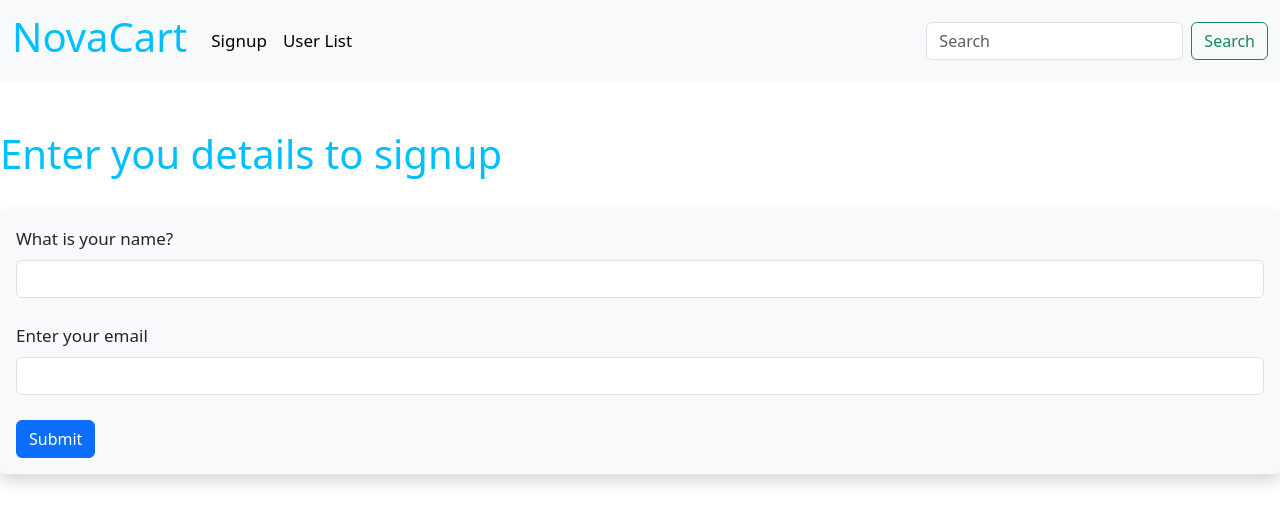
After one commit to JackSparrow9875/Flask, a Flask app: page /user_signup in a window 1280 px wide. The commit adds this page. Shown: the top 524 px of the page. Run offline with Flask 3, Linux system fonts and the light colour scheme.

Commit message:
added the user signup form

```diff
--- a/app.py
+++ b/app.py
@@ -2,31 +2,20 @@ from flask import Flask, render_template, flash
 from flask_wtf import FlaskForm
 from wtforms import StringField, SubmitField
 from wtforms.validators import DataRequired
-from flask_sqlalchemy import SQLAlchemy
+import sqlite3
 from datetime import datetime
 
 app = Flask(__name__)
 
-#adding database
-app.config['SQLALCHEMY_DATABASE_URI'] = 'sqlite:///users.db'
 #secret key
 app.config['SECRET_KEY'] = "secret_key@123"
 
-#initializing the database
-db = SQLAlchemy(app)
 
-class Uses(db.Model):
-    id = db.Column(db.Integer, primary_key=True)
-    name = db.Column(db.String(200), nullable=False)
-    email = db.Column(db.String(200), nullable=False, unique=True)
-    date_added = db.Column(db.DateTime, default=datetime.utcnow)
+class UserForm(FlaskForm):
+    name = StringField("What is your name?", validators=[DataRequired()])
+    email = StringField("Enter your email", validators=[DataRequired()])
+    submit = SubmitField("Submit")
 
-    def __repr__(self):
-        return '<Name %r>' % self.name
-
-class NamerForm(FlaskForm):
-    name = StringField("What is your name?", validators=[DataRequired()])
-    submit = SubmitField("Submit")
 
 @app.route('/')
 def index():
@@ -36,17 +25,39 @@ def index():
 def user(name):
     return render_template('user.html',name=name)
 
-@app.route('/form', methods=["GET", "POST"])
-def exform():
+@app.route('/user_signup', methods=["GET", "POST"])
+def usersignupform():
     name = None
-    form = NamerForm()
-    #Validating the form
+    email = None
+    form = UserForm()
+    #validating the form
     if form.validate_on_submit():
         name = form.name.data
+        email = form.email.data
+        con = sqlite3.connect('NovaCart.db')
+        cur = con.cursor()
+        cur.execute("SELECT * FROM Users WHERE Email=?", (email,))
+        existing_user = cur.fetchone()
+        if existing_user:
+            flash('User already exists')
+        else:
+            cur.execute("INSERT INTO Users(Name, Email) Values (?,?)", (name, email))
+            con.commit()
+            flash('Signup Successful!')
+        con.close()
         form.name.data = ''
-        flash('Form Submitted Successfully!')
+        form.email.data = ''
 
-    return render_template('name.html', name=name, form=form)
+    return render_template('usersignup.html', name=name, email=email, form=form)
+
+@app.route('/userslist')
+def userslist():
+    con = sqlite3.connect('NovaCart.db')
+    cur = con.cursor()
+    cur.execute('''SELECT * FROM Users''')
+    users = cur.fetchall()
+    con.close()
+    return render_template('userlist.html', users=users)
 
 #ERROR HANDLING
 @app.errorhandler(404)
--- a/templates/base.html
+++ b/templates/base.html
@@ -20,10 +20,10 @@
                 <div class="collapse navbar-collapse" id="navbarTogglerDemo02">
                     <ul class="navbar-nav me-auto mb-2 mb-lg-0">
                     <li class="nav-item">
-                        <a class="nav-link active" aria-current="page" href="{{ url_for('exform') }}">Sample Form</a>
+                        <a class="nav-link active" aria-current="page" href="{{ url_for('usersignupform') }}">Signup</a>
                     </li>
                     <li class="nav-item">
-                        <a class="nav-link" href="#">Link</a>
+                        <a class="nav-link active" href="{{ url_for('userslist') }}">User List</a>
                     </li>
                     </ul>
                     <form class="d-flex" role="search">
--- /dev/null
+++ b/templates/usersignup.html
@@ -0,0 +1,32 @@
+{% extends "base.html" %}
+
+{% block title %} User Signup {% endblock %}
+
+{% block content %}
+    {% for message in get_flashed_messages() %}
+    <div class="alert alert-success alert-dismissible fade show" role="alert">
+        Hey {{ name }} - {{ message }}
+        <button type="button" class="btn-close" data-bs-dismiss="alert" aria-label="Close"></button>
+    </div>
+    {% endfor %}
+
+    {% if name and email %}
+        <h1>Hello {{ name }}!!</h1>
+    {% else %}
+        <h1>Enter you details to signup</h1>
+        <br/>
+        <div class="shadow p-3 mb-5 bg-body-tertiary rounded">
+            <form method="POST">
+                {{ form.hidden_tag() }}
+
+                {{ form.name.label(class="form-label") }}
+                {{ form.name(class="form-control") }}
+                <br/>
+                {{ form.email.label(class="form-label") }}
+                {{ form.email(class="form-control") }}
+                <br/>
+                {{ form.submit(class="btn btn-primary") }}
+            </form>
+        </div>
+    {% endif %}
+{% endblock %}
```
Also changed, not shown: templates/name.html (deleted, +0 -27 lines), templates/userlist.html (added, +20 -0 lines), NovaCart.db (added), 1 other file.
